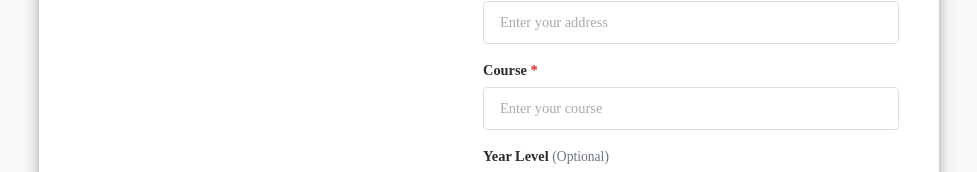
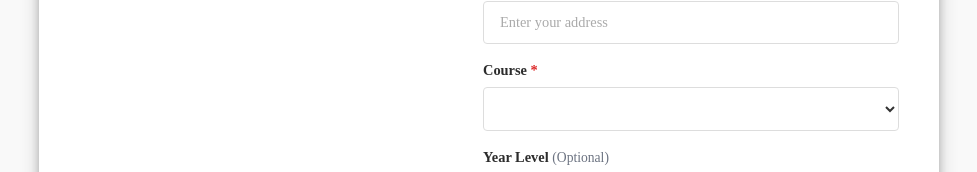
Before and after one commit to lowish/MEVN-Portal, a Vue app in the folder frontend/: page /login in a window 1280 px wide. Both pictures are taken after a click on the link "Register". Shown: the part 603-775 px from the top of the page, without its empty margins (151-1128 px from the left). Built offline with nearby package versions, Linux system fonts and the light colour scheme; no server answers.

Commit message:
Adding a course selections

```diff
--- a/frontend/src/components/Register.vue
+++ b/frontend/src/components/Register.vue
@@ -139,17 +139,22 @@
               Course
               <span class="required">*</span>
             </label>
-            <input
+            <select
               id="course"
               v-model="formData.course"
-              type="text"
-              placeholder="Enter your course"
               class="input-field"
               :class="{ 'field-error-border': fieldErrors.course }"
               required
               @blur="validateField('course')"
-              @input="validateField('course')"
-            />
+              @change="validateField('course')"
+            >
+              <option values="null" disabled>Select your course</option>
+              <option values="Web development">Web development</option>
+              <option values="Cybersecurity">Cybersecurity</option>
+              <option values="Multimedia">Multimedia</option>
+              <option values="Computer Science">Computer Science</option>
+              <option values="Networking Administration">Networking Administration</option>
+            </select>
             <span v-if="fieldErrors.course" class="field-error">
               {{ fieldErrors.course }}
             </span>
```
